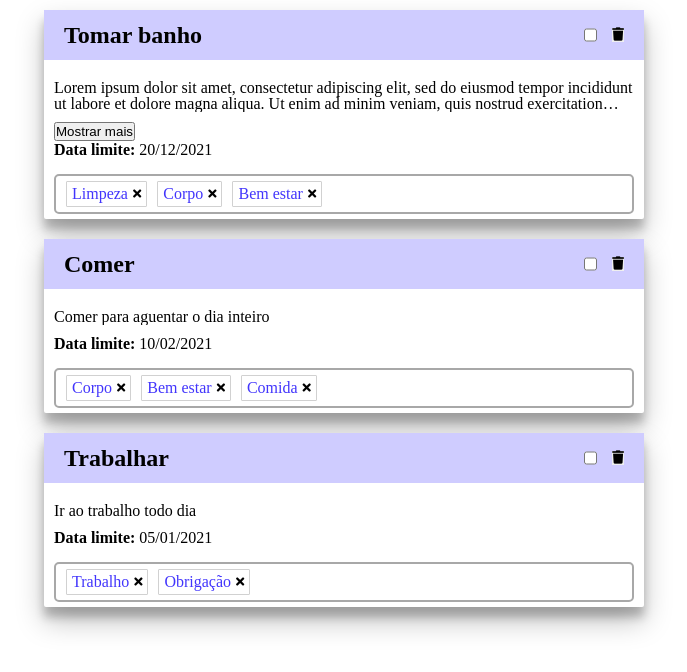
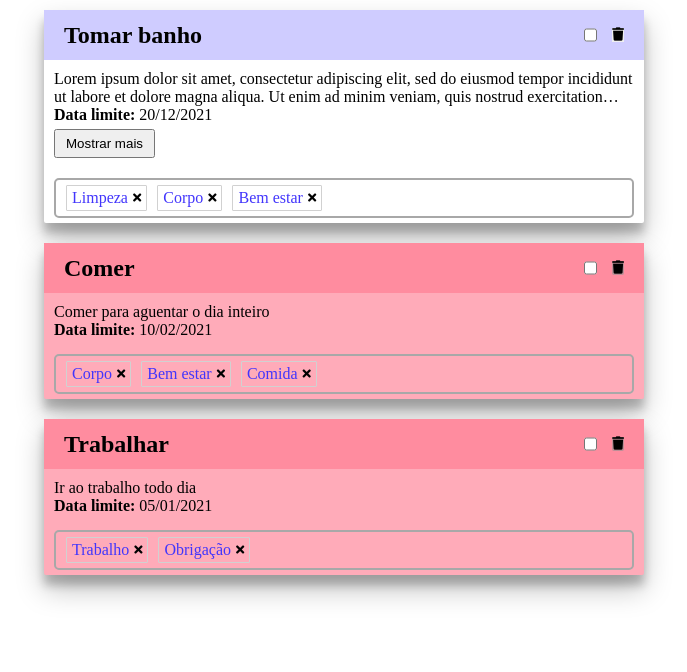
Before and after one commit to Hamilton-Dias/angular-11-todo, an Angular app: page / in a window 1280 px wide. Shown: the top 672 px of the page, without its empty margins (306-993 px from the left). Built offline with nearby package versions, Linux system fonts and the light colour scheme.

Commit message:
late tasks

```diff
--- a/src/app/app.component.html
+++ b/src/app/app.component.html
@@ -7,7 +7,7 @@
 </header> -->
 
 <main>
-  <div class="task-card" [ngClass]="{'completed': task.isCompleted}" *ngFor="let task of tasks; let taskIndex = index">
+  <div class="task-card" [ngClass]="{'completed': task.isCompleted, 'late': isLate(task.limitDate)}" *ngFor="let task of tasks; let taskIndex = index">
     <div class="task-card-header">
       <h2>{{task.title}}</h2>
       <div class="actions">
@@ -19,8 +19,8 @@
       <p #p [ngClass]="{'hide-text': isTextBiggerThan2Lines(p, task.description)}">
         {{task.description}}
       </p>
+      <p><b>Data limite: </b>{{task.limitDate}}</p>
       <button #btn (click)="toggleText(btn)" *ngIf="isTextBiggerThan2Lines(p, task.description)">Mostrar mais</button>
-      <p><b>Data limite: </b>{{task.limitDate}}</p>
     </div>
     <div class="task-card-footer">
       <div class="tag-item" *ngFor="let tag of task.tags">
--- a/src/app/app.component.scss
+++ b/src/app/app.component.scss
@@ -26,9 +26,42 @@ main {
             box-shadow: 0 19px 38px rgba(0,0,0,0.30), 0 15px 12px rgba(0,0,0,0.22);
         }
 
+        &.late {
+            background-color: #ffabb9;
+
+            .task-card-header {
+                background-color: #ff8c9f;
+            }
+
+            button {
+                background-color: #bd8f97;
+                border: 2px solid #f24462;
+                border-radius: 2px;
+
+                &:hover {
+                    filter: brightness(0.8);
+                }
+            }
+        }
+
         &.completed {
             filter: opacity(0.75);
             text-decoration: line-through;
+            background-color: #a9ffa6;
+
+            .task-card-header {
+                background-color: #86fa82;
+            }
+
+            button {
+                background-color: #b5ffb3;
+                border: 2px solid #617860;
+                border-radius: 2px;
+
+                &:hover {
+                    filter: brightness(0.8);
+                }
+            }
         }
 
         .task-card-header {
@@ -68,16 +101,27 @@ main {
             padding: 10px;
 
             p:first-child {
-                margin: 10px 0;
+                margin: 0;
                 overflow: hidden;
                 text-overflow: ellipsis;
                 display: -webkit-box;
                 -webkit-box-orient: vertical;
-                line-height: 16px;
+                line-height: 18px;
+                font-size: 16px;
             }
 
             p.hide-text {
                 -webkit-line-clamp: 2;
+            }
+
+            button {
+                padding: 5px 10px;
+                margin: 5px 0;
+                transition: 0.5s all;
+
+                &:hover {
+                    cursor: pointer;
+                }
             }
         }
 
--- a/src/app/app.component.ts
+++ b/src/app/app.component.ts
@@ -87,4 +87,8 @@ export class AppComponent {
   toggleCompletion(taskIndex: number) {
     this.tasks[taskIndex].isCompleted = !this.tasks[taskIndex].isCompleted
   }
+
+  isLate(date: string) {
+    return new Date() > new Date(date.split('/').reverse().join('/'));
+  }
 }
```
